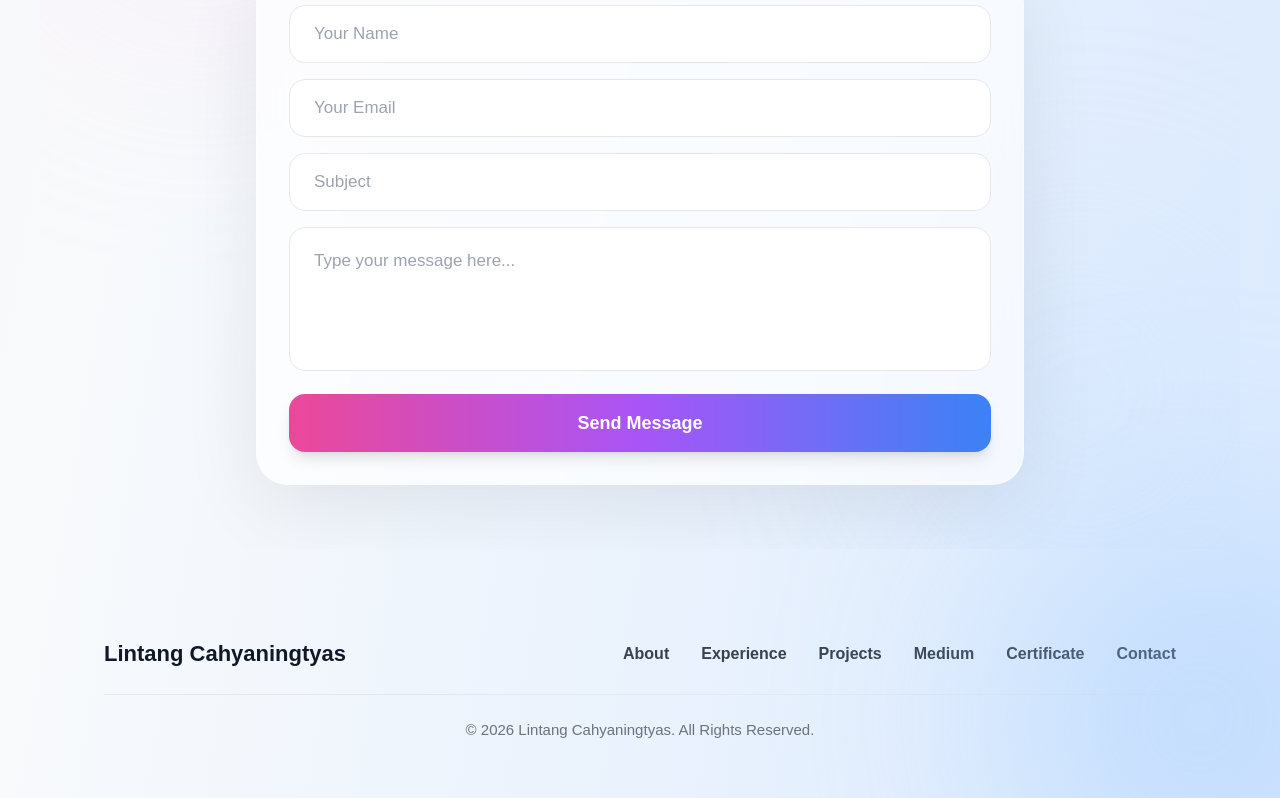
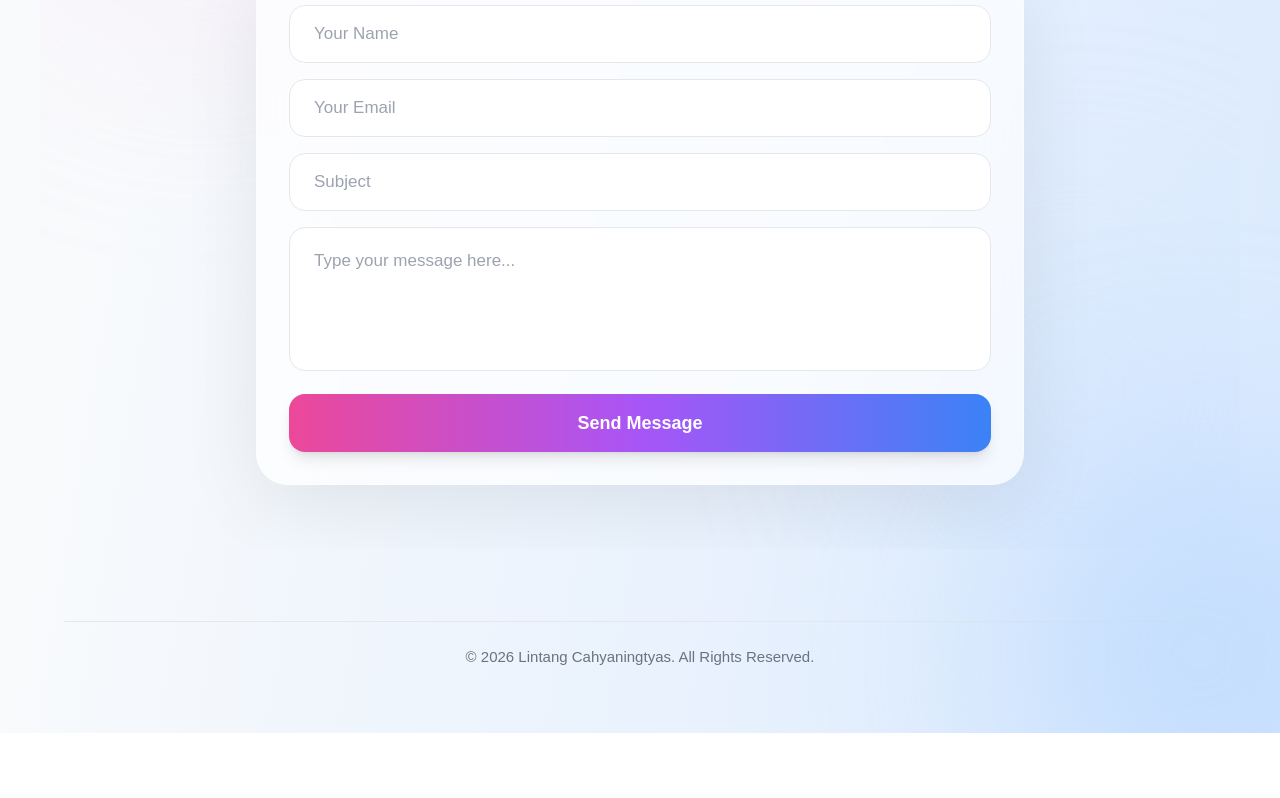
Before and after one commit to lintangntyas/portfolio, a Next.js app: page / in a window 1280 px wide. Shown: the part 6788-7586 px from the top of the page. After the commit the page ends 7521 px from the top, so only its background shows below. Built offline with nearby package versions, Linux system fonts and the light colour scheme.

Commit message:
Update page.js

```diff
--- a/app/page.js
+++ b/app/page.js
@@ -1688,12 +1688,39 @@ export default function Home() {
             "
           >
 
-            <form className="space-y-4">
+            <form
+              className="space-y-4"
+              onSubmit={(e) => {
+                e.preventDefault();
+
+                const name = e.target.name.value;
+                const email = e.target.email.value;
+                const subject = e.target.subject.value;
+                const message = e.target.message.value;
+
+                const text =
+      `Halo Lintang, saya ingin menghubungi Anda.
+
+      Nama: ${name}
+      Email: ${email}
+      Subject: ${subject}
+
+      Pesan:
+      ${message}`;
+
+                const whatsappURL =
+      `https://wa.me/6282155358441?text=${encodeURIComponent(text)}`;
+
+                window.open(whatsappURL, "_blank");
+              }}
+            >
 
               {/* NAME */}
               <input
+                name="name"
                 type="text"
                 placeholder="Your Name"
+                required
                 className="
                   w-full
                   h-[58px]
@@ -1719,8 +1746,10 @@ export default function Home() {
 
               {/* EMAIL */}
               <input
+                name="email"
                 type="email"
                 placeholder="Your Email"
+                required
                 className="
                   w-full
                   h-[58px]
@@ -1746,8 +1775,10 @@ export default function Home() {
 
               {/* SUBJECT */}
               <input
+                name="subject"
                 type="text"
                 placeholder="Subject"
+                required
                 className="
                   w-full
                   h-[58px]
@@ -1773,8 +1804,10 @@ export default function Home() {
 
               {/* MESSAGE */}
               <textarea
+                name="message"
                 rows={4}
                 placeholder="Type your message here..."
+                required
                 className="
                   w-full
                   rounded-2xl
@@ -1837,73 +1870,12 @@ export default function Home() {
 
       </section>
 
-
-
-
-
       {/* FOOTER */}
-      <footer className="w-full mt-16">
-
-        <div className="max-w-7xl mx-auto px-6 md:px-16 py-6">
-
-          <div className="flex flex-col md:flex-row items-center justify-between gap-6">
-
-            {/* LEFT */}
-            <h2 className="text-[22px] font-bold text-[#111827]">
-              Lintang Cahyaningtyas
-            </h2>
-
-            {/* MENU */}
-            <div className="flex items-center gap-8 text-[16px] font-semibold text-[#374151] flex-wrap justify-center">
-
-              <a
-                href="#about"
-                className="hover:text-pink-500 transition"
-              >
-                About
-              </a>
-
-              <a
-                href="#experience"
-                className="hover:text-pink-500 transition"
-              >
-                Experience
-              </a>
-
-              <a
-                href="#projects"
-                className="hover:text-pink-500 transition"
-              >
-                Projects
-              </a>
-
-              <a
-                href="#medium"
-                className="hover:text-pink-500 transition"
-              >
-                Medium
-              </a>
-
-              <a
-                href="#certificate"
-                className="hover:text-pink-500 transition"
-              >
-                Certificate
-              </a>
-
-              <a
-                href="#contact"
-                className="hover:text-pink-500 transition"
-              >
-                Contact
-              </a>
-
-            </div>
-
-          </div>
-
-          {/* COPYRIGHT */}
-          <div className="mt-6 pt-6 border-t border-gray-200 text-center">
+      <footer className="w-full py-8 mt-10">
+
+        <div className="max-w-7xl mx-auto px-6 text-center">
+
+          <div className="border-t border-gray-200 pt-6">
 
             <p className="text-[#6b7280] text-[15px]">
               © 2026 Lintang Cahyaningtyas. All Rights Reserved.
```
